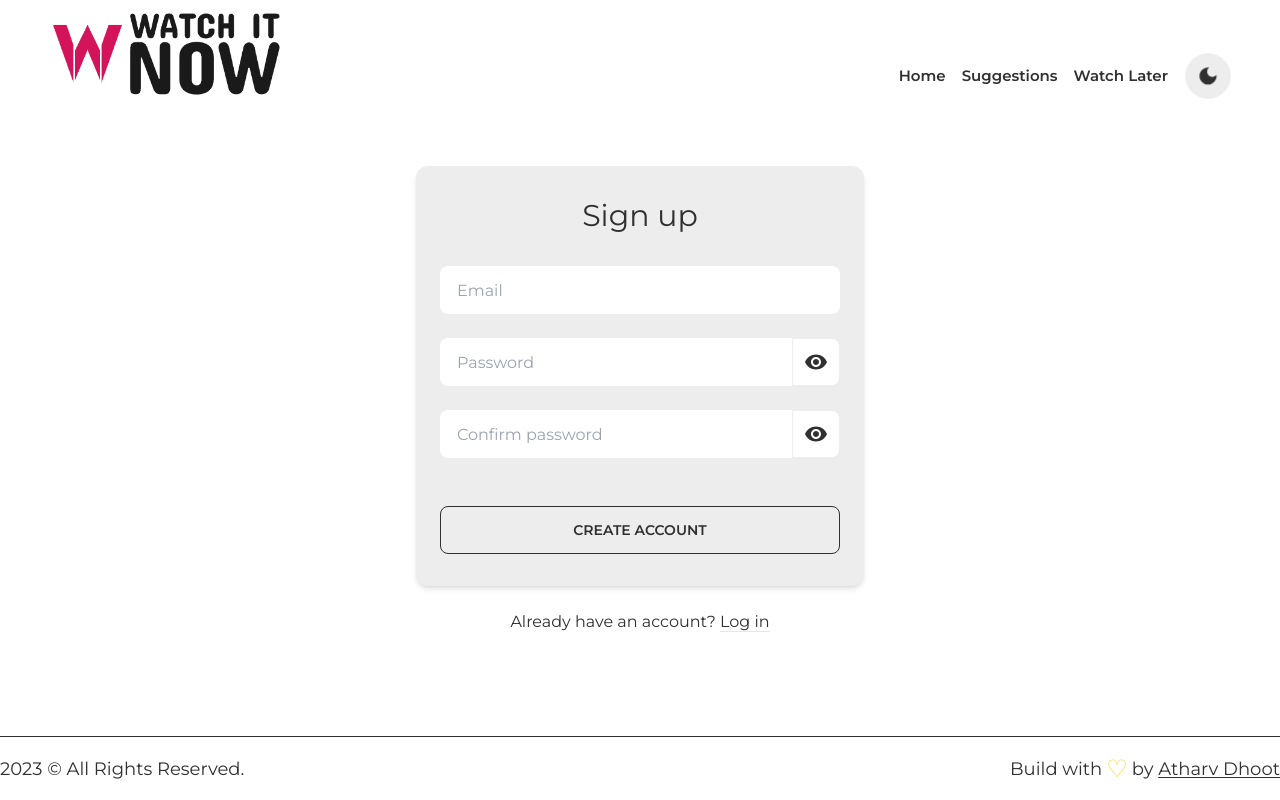
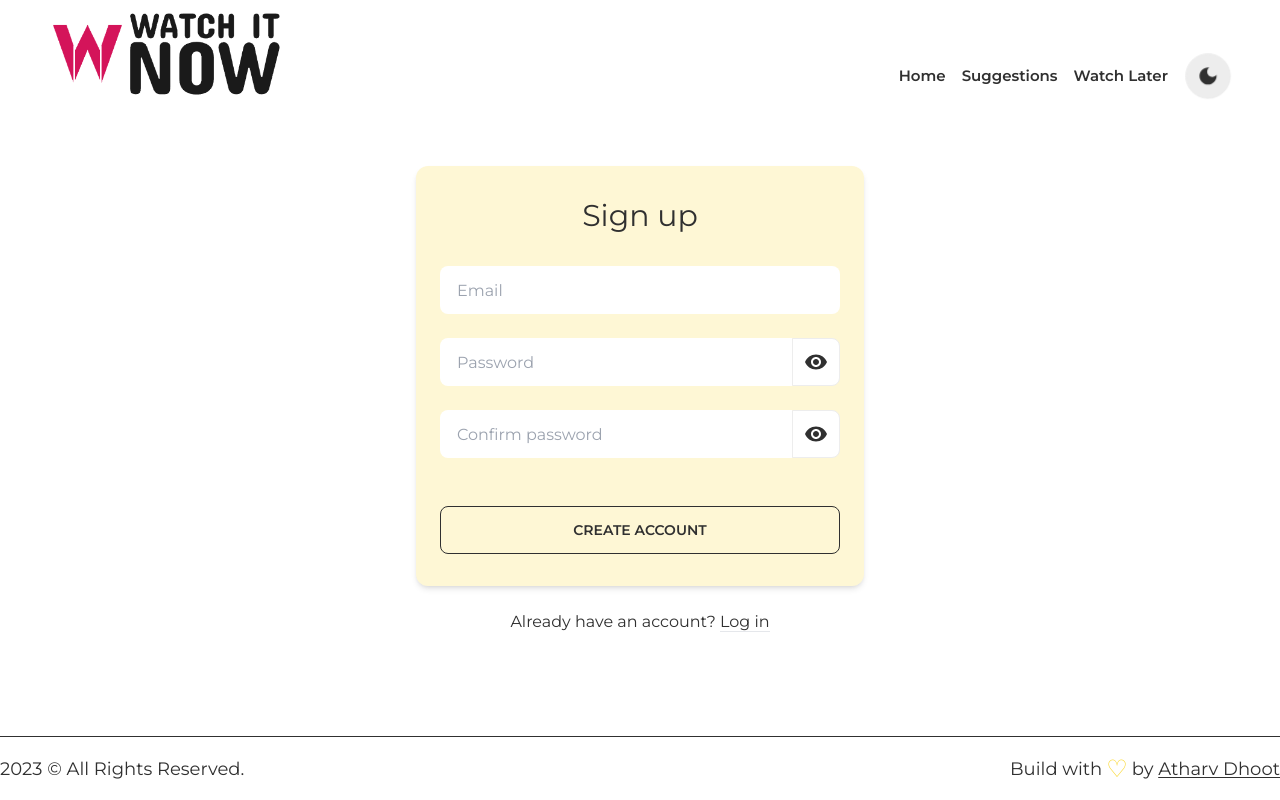
Before and after one commit to AtharvDhoot/Watch-It-Now, a Next.js app: page /signup in a window 1280 px wide. Built offline with nearby package versions, Linux system fonts and the light colour scheme; no server answers.

Commit message:
fix: color for sign in and sign up

```diff
--- a/app/signin/page.js
+++ b/app/signin/page.js
@@ -35,7 +35,7 @@ function Page() {
   return (
     <div className="bg-base-100 h-[84vh] flex flex-col">
       <div className="container max-w-sm md:max-w-md mx-auto flex-1 flex flex-col items-center justify-center p-4 md:p-0">
-        <div className="bg-base-200 px-6 py-8 rounded-xl shadow-md text-base-content w-full">
+        <div className="bg-primary bg-opacity-20 px-6 py-8 rounded-xl shadow-md w-full">
           <h1 className="mb-8 text-3xl text-center">Sign up</h1>
           <form onSubmit={handleForm}>
             <div className="grid gap-6">
--- a/app/signup/page.js
+++ b/app/signup/page.js
@@ -49,7 +49,7 @@ function Page() {
   return (
     <div className="bg-base-100 h-[84vh] flex flex-col">
       <div className="container max-w-sm md:max-w-md mx-auto flex-1 flex flex-col items-center justify-center p-4 md:p-0">
-        <div className="bg-base-200 px-6 py-8 rounded-xl shadow-md text-base-content w-full">
+        <div className="bg-primary bg-opacity-20 px-6 py-8 rounded-xl shadow-md text-base-content w-full">
           <h1 className="mb-8 text-3xl text-center">Sign up</h1>
           <form onSubmit={handleForm}>
             <div className="grid gap-6">
```
